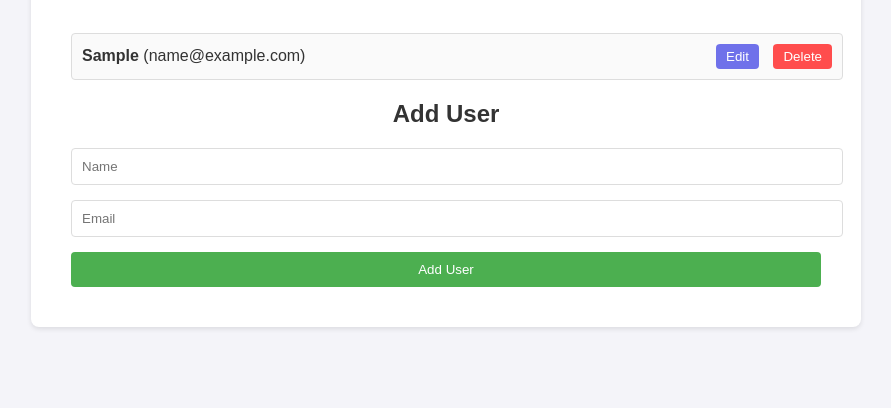
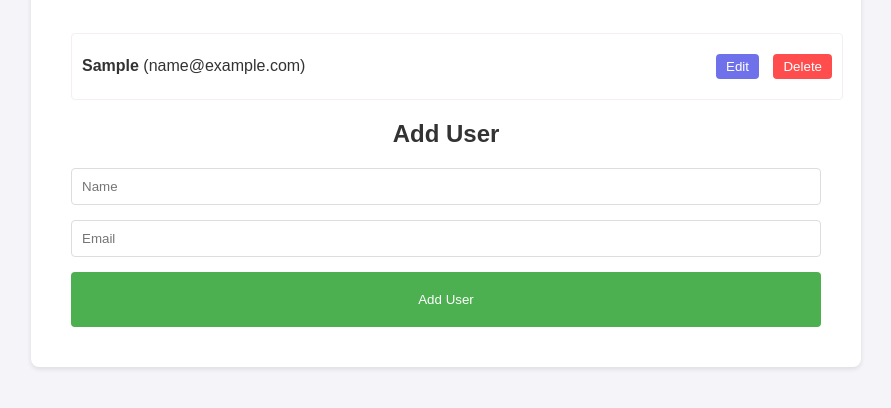
Before and after one commit to shilovp/web-expert-test, a plain HTML site: page index.html in a window 1280 px wide. Both pictures are taken after typing "Sample", "name@example.com" into the empty fields and a click on the button "Add User". Shown: the part 210-618 px from the top of the page, without its empty margins (194-1085 px from the left). Drawn offline with Linux system fonts and the light colour scheme; no server answers.

Commit message:
small styles asjustments

```diff
--- a/styles.css
+++ b/styles.css
@@ -40,11 +40,11 @@ h2 {
     display: flex;
     justify-content: space-between;
     align-items: center;
-    padding: 10px 10px;
-    border: 1px solid #ddd;
+    padding: 20px 10px;
+    border: 1px solid #f5efef;
     margin-bottom: 10px;
     border-radius: 4px;
-    background: #fafafa;
+    background: #fff;
     width: 100%;
 }
 
@@ -77,14 +77,14 @@ h2 {
 }
 
 form input {
-    width: 100%;
     padding: 10px;
     border: 1px solid #ddd;
     border-radius: 4px;
 }
 
 form button {
-    padding: 10px 20px;
+    padding: 20px;
+    width: 100%;
     border: none;
     background-color: #4caf50;
     color: white;
```
